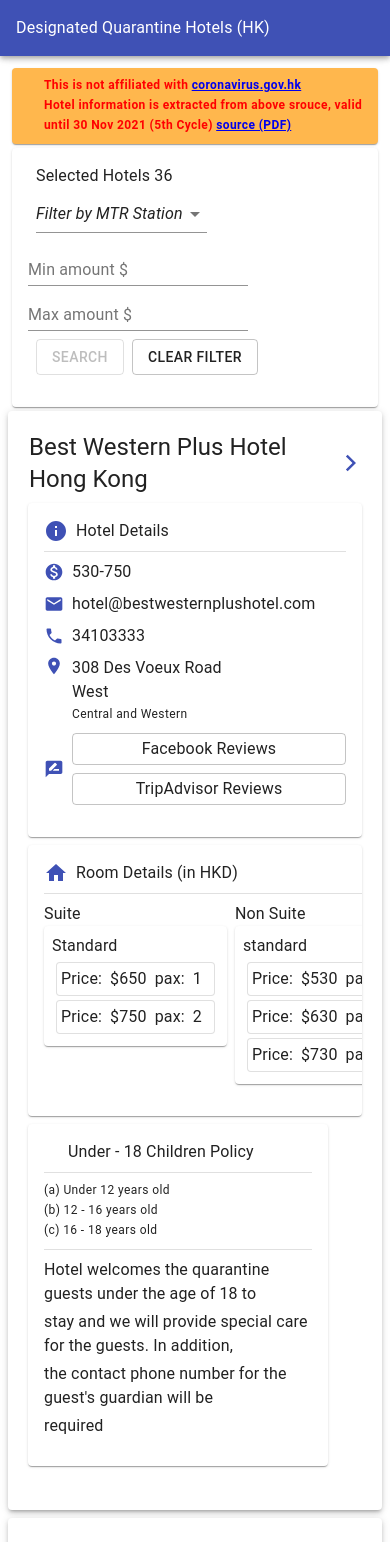
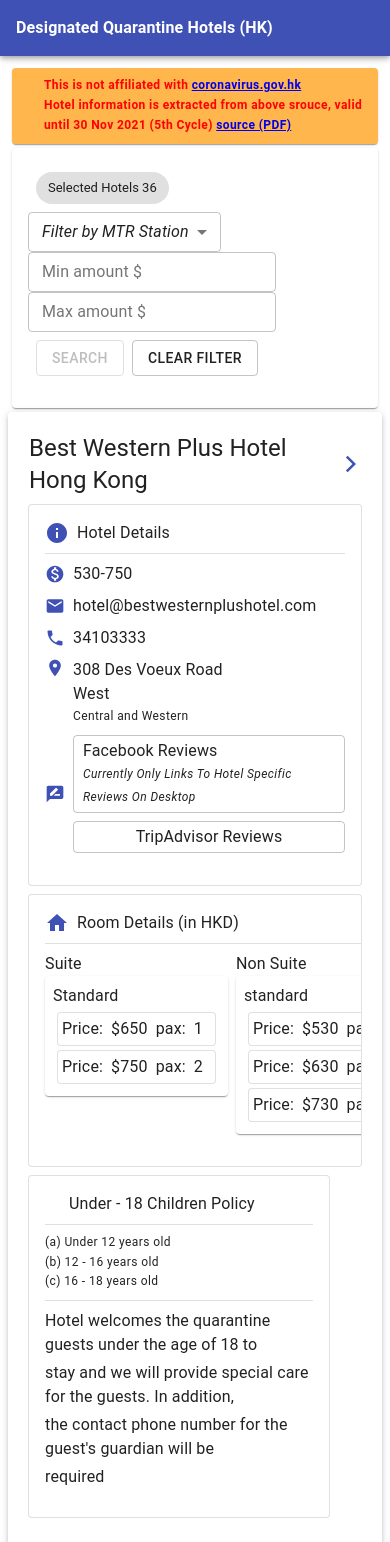
Before and after one commit to rikotacards/qhotels, a React (Create React App) app: page / in a window 390 px wide. Shown: the top 1542 px of the page. Built offline with nearby package versions, Linux system fonts and the light colour scheme; some icons are missing.

Commit message:
add firebase.

```diff
--- a/public/index.html
+++ b/public/index.html
@@ -2,32 +2,16 @@
 <html lang="en">
   <head>
     <meta charset="utf-8" />
-    <link rel="icon" href="%PUBLIC_URL%/favicon.ico" />
     <meta name="viewport" content="width=device-width, initial-scale=1" />
     <meta name="theme-color" content="#000000" />
     <meta
       name="description"
       content="Web site created using create-react-app"
     />
-    <link rel="apple-touch-icon" href="%PUBLIC_URL%/logo192.png" />
-    <!--
-      manifest.json provides metadata used when your web app is installed on a
-      user's mobile device or desktop. See https://developers.google.com/web/fundamentals/web-app-manifest/
-    -->
-    <link rel="manifest" href="%PUBLIC_URL%/manifest.json" />
-    <!--
-      Notice the use of %PUBLIC_URL% in the tags above.
-      It will be replaced with the URL of the `public` folder during the build.
-      Only files inside the `public` folder can be referenced from the HTML.
 
-      Unlike "/favicon.ico" or "favicon.ico", "%PUBLIC_URL%/favicon.ico" will
-      work correctly both with client-side routing and a non-root public URL.
-      Learn how to configure a non-root public URL by running `npm run build`.
-    -->
-    <title>React App</title>
+    <title>HK Quarantine Hotels</title>
   </head>
   <body>
-    <noscript>You need to enable JavaScript to run this app.</noscript>
     <div id="root"></div>
     <!--
       This HTML file is a template.
--- a/src/App.tsx
+++ b/src/App.tsx
@@ -1,11 +1,14 @@
-import { AppBar, Toolbar, makeStyles, Theme, Typography } from '@material-ui/core';
+import { AppBar, Toolbar, makeStyles, Theme, Typography, Paper } from '@material-ui/core';
 import React from 'react';
 import { Notice } from './components/notice/Notice';
 import { HotelsPage } from './pages/HotelsPages';
 
 
 const useStyles = makeStyles((theme: Theme) => ({
-  offset: theme.mixins.toolbar
+  offset: theme.mixins.toolbar,
+  title: {
+    fontWeight: 'bold'
+  }
 }))
 export const App: React.FC = () => {
   const classes = useStyles()
@@ -13,15 +16,15 @@
     <div>
       <AppBar position="fixed">
         <Toolbar className={classes.offset}>
-          <Typography>
+          <Typography className={classes.title}>
             Designated Quarantine Hotels (HK)
           </Typography>
         </Toolbar>
       </AppBar>
 
-      <div className={classes.offset}/>
-      <Notice/>
-        <HotelsPage />
+      <div className={classes.offset} />
+      <Notice />
+      <HotelsPage />
     </div>
   );
 }
--- a/src/components/hotelRow/HotelRowStacked.tsx
+++ b/src/components/hotelRow/HotelRowStacked.tsx
@@ -6,6 +6,7 @@
 import InfoIcon from '@material-ui/icons/Info';
 import ArrowForwardIosIcon from '@material-ui/icons/ArrowForwardIos';
 import { InfoContainer } from '../infoContainer/InfoContainer';
+import { isMobile } from '../../platform/platform';
 const useStyles = makeStyles((theme: Theme) => ({
   vertical: {
     display: 'flex',
@@ -69,10 +70,13 @@
     flexShrink: 2,
   },
   card: {
-    margin: theme.spacing(0.5)
+    margin: theme.spacing(0.5),
   },
   arrow: {
     marginLeft: theme.spacing(1)
+  },
+  fullWidth: {
+    width: '100%'
   }
 }))
 
@@ -118,7 +122,7 @@
   const classes = useStyles();
   return (
     <Card elevation={3} color='primary' className={classes.marginBottom}>
-      <CardContent className={classes.vertical}>
+      <CardContent  className={classes.vertical}>
         <div className={classes.nameRatingContainer}>
           <Button className={classes.button} size='small' href={reservationSite} target='_blank'>
             <Typography variant='h5' >{name}</Typography>
@@ -126,8 +130,8 @@
           </Button>
 
         </div>
-        <div className={classes.horizontal}>
-          <Card className={clx(classes.detailsLayout, classes.card)}>
+        <div className={isMobile() ? classes.vertical: classes.horizontal}>
+          <Card elevation={1}  variant='outlined' className={clx(classes.detailsLayout, classes.card, isMobile() && classes.fullWidth)}>
             <CardContent>
               <div className={classes.horizontal}>
                 <InfoIcon color='primary' className={classes.icon} />
@@ -137,12 +141,12 @@
               <InfoContainer {...props} />
             </CardContent>
           </Card>
-          <Card className={clx(classes.card, classes.roomDetails)}>
+          <Card elevation={1}  variant='outlined' className={clx(classes.card, classes.roomDetails, isMobile() && classes.fullWidth)}>
             <CardContent>
               <RoomDetails minInt={props.minInt} maxInt={props.maxInt} rooms={props.rooms} />
             </CardContent>
           </Card>
-          <Card className={clx(classes.card, classes.childPolicy)}>
+          <Card elevation={1} variant='outlined' className={clx(classes.card, !isMobile() && classes.childPolicy, isMobile() && classes.fullWidth)}>
             <CardContent>
               <HotelDetails suiteDetails={suiteDetails || ""} nonSuiteDetails={nonSuiteDetails || ""} childrenPolicy={childrenPolicy || ""} />
             </CardContent>
--- a/src/components/hotelTable/HotelTable.tsx
+++ b/src/components/hotelTable/HotelTable.tsx
@@ -2,7 +2,7 @@
 import { HotelRowProps } from '../hotelRow/HotelRowStacked';
 import { hotelsData } from '../../fixtures/hotelsNew.data';
 import clx from 'clsx';
-import {  Button, Card, CardContent, makeStyles, MenuItem, Select, TextField, Theme, Typography } from '@material-ui/core';
+import { Button, Card, CardContent, Chip, makeStyles, MenuItem, Select, TextField, Theme, Typography } from '@material-ui/core';
 import { HotelRowsContainerMemo } from '../hotelRowsContainer/hotelRowsContainer';
 import { isMobile } from '../../platform/platform';
 import { getLocations } from '../../utils/getLocations';
@@ -11,7 +11,9 @@
     marginRight: theme.spacing(1)
   },
   selectContainer: {
-    margin: theme.spacing(1)
+    // margin: theme.spacing(1)
+    marginBottom: isMobile() ? theme.spacing(1): 0,
+    height: '40px'
   },
   totalHotels: {
     marginLeft: theme.spacing(1)
@@ -21,6 +23,8 @@
   },
   textInput: {
     marginRight: theme.spacing(1),
+    marginBottom: isMobile() ? theme.spacing(1) : 0,
+    display: 'flex'
   },
   card: {
     margin: theme.spacing(0.5)
@@ -31,13 +35,21 @@
   },
   horizontal: {
     display: 'flex',
-    flexWrap: 'wrap'
+    flexWrap: 'wrap',
+    alignItems: 'center'
   },
   buttonsContainer: {
     margin: theme.spacing(0.5),
     display: 'flex',
+    alignItems: 'center',
     flexDirection: isMobile() ? 'column' : 'row'
-  }
+  },
+  marginRight: {
+    marginRight: theme.spacing(1)
+  },
+  chip: {
+    margin: theme.spacing(1)
+  },
 }))
 
 interface State {
@@ -48,8 +60,8 @@
 export const HotelTable: React.FC = () => {
   const [location, setLocation] = React.useState('');
   const locations = getLocations(hotelsData);
-  const[minInt, setMinInt] = React.useState<number|undefined>(undefined);
-  const [maxInt, setMaxInt] = React.useState<number|undefined>(undefined)
+  const [minInt, setMinInt] = React.useState<number | undefined>(undefined);
+  const [maxInt, setMaxInt] = React.useState<number | undefined>(undefined)
 
   const [searchList, setSearchList] = React.useState<HotelRowProps[]>(hotelsData)
   const [values, setValues] = React.useState<State>({
@@ -111,18 +123,16 @@
       <div >
         <Card className={clx(classes.card)}>
           <CardContent >
-            <Typography className={classes.totalHotels}>Selected Hotels {searchList.length}</Typography>
-
+            <Chip className={classes.chip} label={`Selected Hotels ${searchList.length}`}/>
             <div className={isMobile() ? classes.vertical : classes.horizontal}>
 
               <Select
+                variant='outlined'
                 displayEmpty
-                className={classes.selectContainer}
-                variant='standard'
+                className={clx(classes.selectContainer, classes.marginRight)}
                 labelId="demo-simple-select-label"
                 id="demo-simple-select"
                 value={location}
-                label="Districts"
                 autoWidth
                 fullWidth={isMobile()}
                 placeholder="Districts"
@@ -138,6 +148,7 @@
                 })}
               </Select>
               <TextField
+                variant='outlined'
                 id="outlined-adornment-amount"
                 value={values.minAmount}
                 size='small'
@@ -147,6 +158,8 @@
                 fullWidth={isMobile()}
               />
               <TextField
+                variant='outlined'
+
                 id="outlined-adornment-amount"
                 value={values.maxAmount}
                 size='small'
@@ -157,8 +170,8 @@
 
               />
               <div className={clx(classes.buttonsContainer)}>
-                <Button disabled={(!location.length && values.minAmount.length <= 0 && values.maxAmount.length <= 0 )} fullWidth={isMobile()} onClick={onSearchClick} variant='outlined' className={classes.button}>Search</Button>
-                <Button fullWidth={isMobile()} onClick={clearFilter} variant='outlined' className={classes.button}>clear filter</Button>
+                <Button disabled={(!location.length && values.minAmount.length <= 0 && values.maxAmount.length <= 0)} fullWidth={isMobile()} onClick={onSearchClick} variant='outlined' className={classes.button}>Search</Button>
+                <Button  fullWidth={isMobile()} onClick={clearFilter} variant='outlined' className={clx(classes.button)}>clear filter</Button>
               </div>
             </div>
           </CardContent>
--- a/src/components/infoContainer/InfoContainer.tsx
+++ b/src/components/infoContainer/InfoContainer.tsx
@@ -32,7 +32,8 @@
   reviewButton: {
     marginRight: theme.spacing(1),
     marginBottom: theme.spacing(1),
-    textTransform: 'capitalize'
+    textTransform: 'capitalize',
+    display: 'flex'
   },
   rowContainer: {
     display: 'flex',
@@ -128,7 +129,10 @@
           <RateReviewIcon className={classes.icon} fontSize='small' color='primary' />
           <div>
           <Button disabled={!facebookReviews} size='small' fullWidth className={classes.reviewButton} variant='outlined' target='_blank' href={facebookReviews || ""}>
+            <div>
             <Typography variant='body1'>{!facebookReviews ? 'No Fb Reviews' : 'Facebook Reviews'}</Typography>
+            <Typography variant='caption'><i>Currently only links to hotel specific reviews on Desktop</i></Typography>
+            </div>
           </Button>
           <Button disabled={!tripAdvisorReviews} size='small' fullWidth className={classes.button} variant='outlined'target='_blank' href={tripAdvisorReviews || ""}>
             <Typography className={classes.buttonText} variant='body1'>{!tripAdvisorReviews ? 'No TripAdvisor Reviews': 'TripAdvisor Reviews'}</Typography></Button>
```
Also changed, not shown: firebase.json (added), 1 other file (tests, documents, lock files or other folders).
